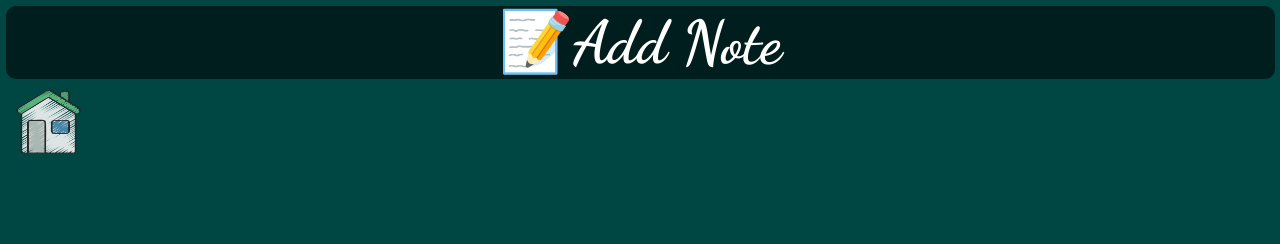
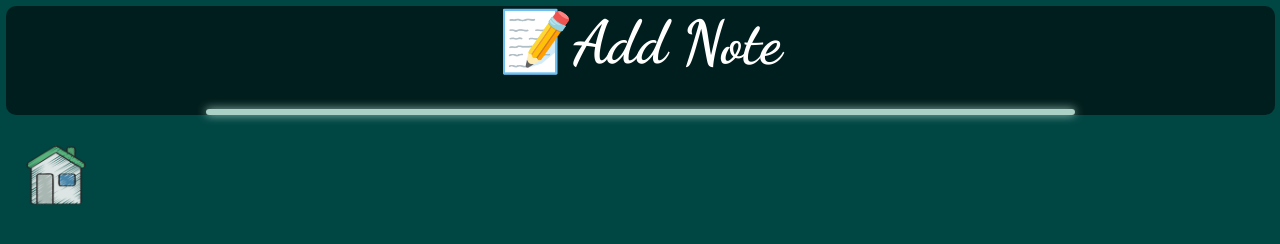
Before and after one commit to prathamagre/NoteBox, a React app: page /add in a window 1280 px wide. Built offline with nearby package versions, Linux system fonts and the light colour scheme; a web font is replaced by a local one.

Commit message:
changes in home btn added

```diff
--- a/src/components/HomeButton/HomeButton.css
+++ b/src/components/HomeButton/HomeButton.css
@@ -1,7 +1,13 @@
 .homebtn-img{
-    height: 65px;
-    margin: 10px;
+    height: 60px;
+    margin: 0 20px;
     cursor: pointer;
+
+}
+
+.homebtn-img:hover{
+    transform: scale(1.2);
+    transition: 0.2s;
 }
 
 @media screen and (max-width:500px){
--- a/src/views/Add/add.js
+++ b/src/views/Add/add.js
@@ -6,7 +6,7 @@ function add() {
   return (
     <div>
     <div className="secondary">
-      <h2 className="text-center highlight">📝Add Note</h2>
+      <h2 className="text-center highlight">📝Add Note</h2><hr></hr>
     </div>
     <HomeButton/>
     </div>
--- a/src/views/Show/show.js
+++ b/src/views/Show/show.js
@@ -6,7 +6,7 @@ function show() {
   return (
     <div>
     <div className="secondary">
-      <h2 className="text-center highlight">🧾Show Note</h2>
+      <h2 className="text-center highlight">🧾Show Note</h2><hr></hr>
     </div>
     <HomeButton/>
     </div>
```
